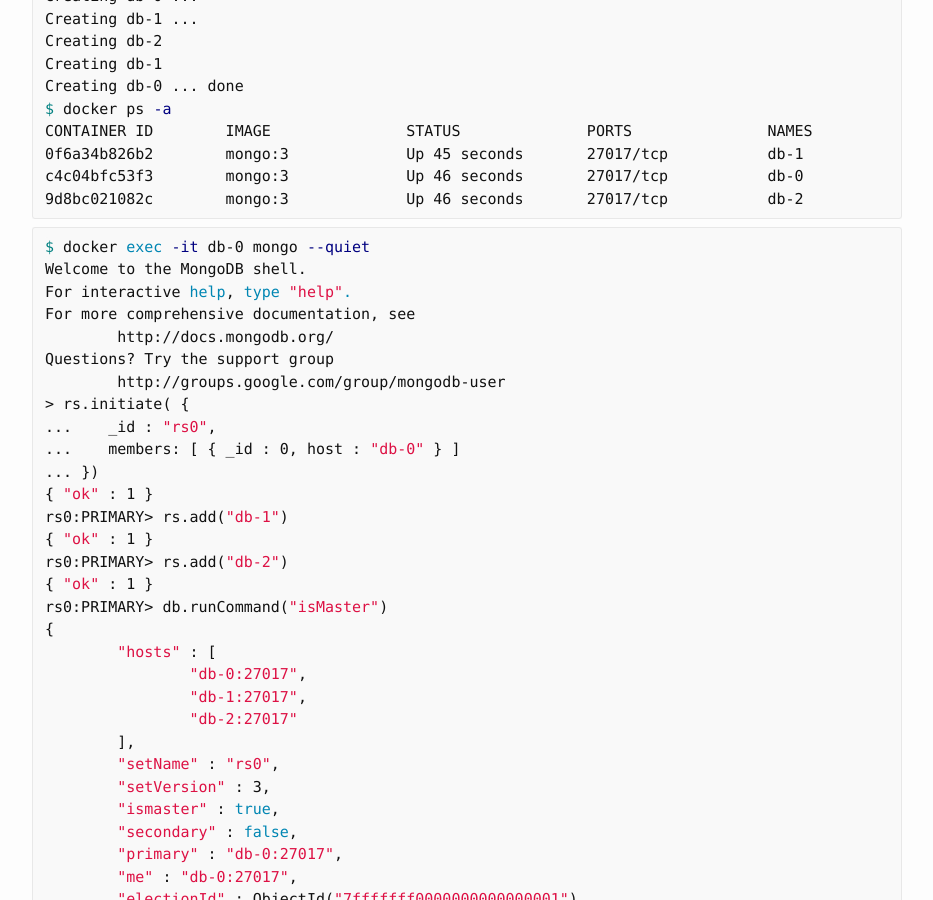
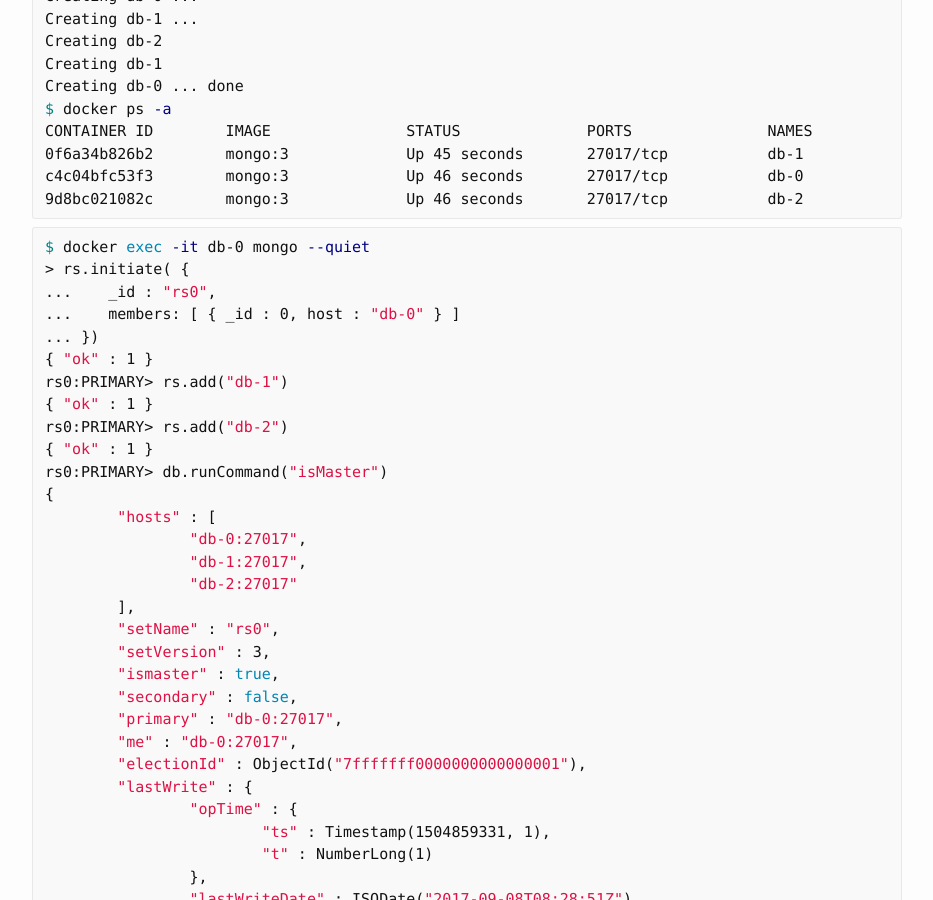
Before and after one commit to ousiax/ousiax.github.io, a Jekyll site: the page built from _posts/2017-09-08-how-to-deploy-mongodb-with-docker.md, in a window 1280 px wide and 900 px high, scrolled down 2942 px. Shown: the whole window, without its empty margins (173-1106 px from the left). Built offline with Jekyll 4.4.1, drawn with Linux system fonts in a browser that asks for light colours; some of the changed text lies outside the part shown.

Commit message:
Update 2017-09-08-how-to-deploy-mongodb-with-docker.md

````diff
--- a/_posts/2017-09-08-how-to-deploy-mongodb-with-docker.md
+++ b/_posts/2017-09-08-how-to-deploy-mongodb-with-docker.md
@@ -148,12 +148,6 @@
 
 ```sh
 $ docker exec -it db-0 mongo --quiet
-Welcome to the MongoDB shell.
-For interactive help, type "help".
-For more comprehensive documentation, see
-        http://docs.mongodb.org/
-Questions? Try the support group
-        http://groups.google.com/group/mongodb-user
 > rs.initiate( {
 ...    _id : "rs0",
 ...    members: [ { _id : 0, host : "db-0" } ]
````
Also changed, not shown: other parts of _posts/2017-09-08-how-to-deploy-mongodb-with-docker.md (+1 -1 lines).
